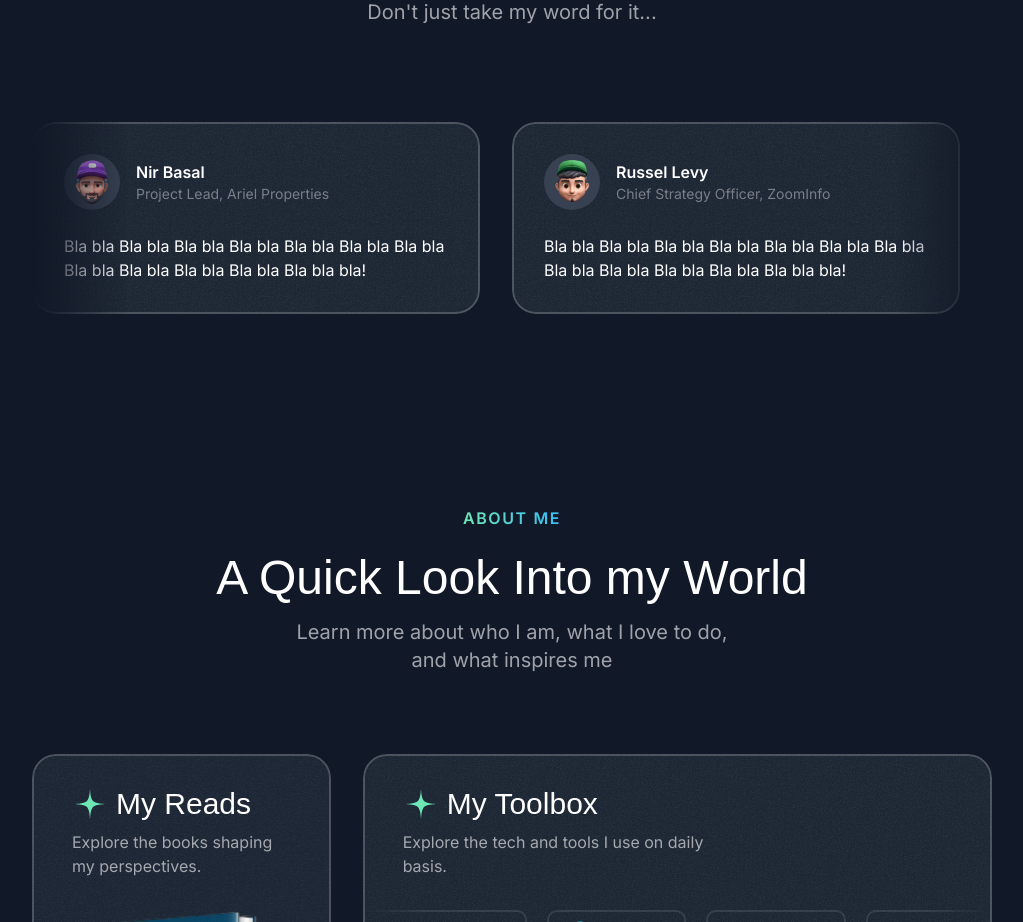
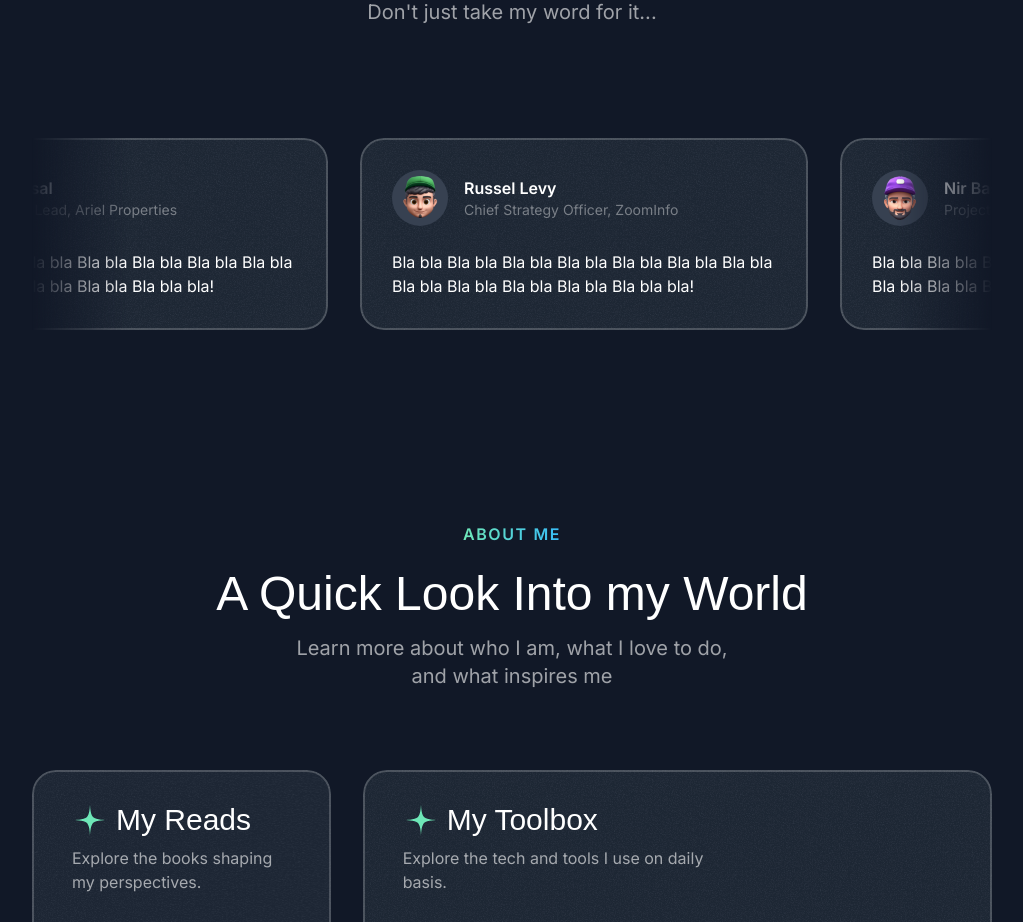
Before and after one commit to orrgorenn/ogoren-portfolio, a Next.js app: page / in a window 1280 px wide. Shown: the part 2600-3522 px from the top of the page, without its empty margins (128-1151 px from the left). Built offline with nearby package versions, Linux system fonts and the light colour scheme; a web font is replaced by a local one.

Commit message:
add testimonials animations

```diff
--- a/src/sections/testimonials.tsx
+++ b/src/sections/testimonials.tsx
@@ -3,6 +3,7 @@
 import Image, { StaticImageData } from "next/image";
 import SectionHeader from "@/components/section-header";
 import Card from "@/components/card";
+import { Fragment } from "react";
 
 type Testimonial = {
   name: string;
@@ -35,12 +36,14 @@
           title={"What People Are Saying"}
           subtitle={"Don't just take my word for it..."}
         />
-        <div className="mt-16 flex overflow-x-clip [mask-image:linear-gradient(to_right,transparent,black_10%,black_90%,transparent)] md:mt-24">
-          <div className="flex flex-none gap-8">
+        <div className="-my-4 mt-12 flex overflow-x-clip py-4 [mask-image:linear-gradient(to_right,transparent,black_10%,black_90%,transparent)] md:mt-24">
+          <div className="animate-move-left flex flex-none gap-8 [animation-duration:40s] hover:[animation-play-state:paused]">
+            {[...new Array(2)].fill(0).map((_, idx) => (
+              <Fragment key={idx}>
                 {testimonials.map((testimonial: Testimonial) => (
                   <Card
                     key={testimonial.name}
-                className="max-w-xs p-6 md:max-w-md md:p-8"
+                    className="max-w-xs p-6 transition duration-300 hover:-rotate-3 md:max-w-md md:p-8"
                   >
                     <div className="flex items-center gap-4">
                       <div className="inline-flex size-14 flex-shrink-0 items-center justify-center rounded-full bg-gray-700">
@@ -62,6 +65,8 @@
                     </p>
                   </Card>
                 ))}
+              </Fragment>
+            ))}
           </div>
         </div>
       </div>
```
Lines whose indentation alone changed are shown as unchanged.
